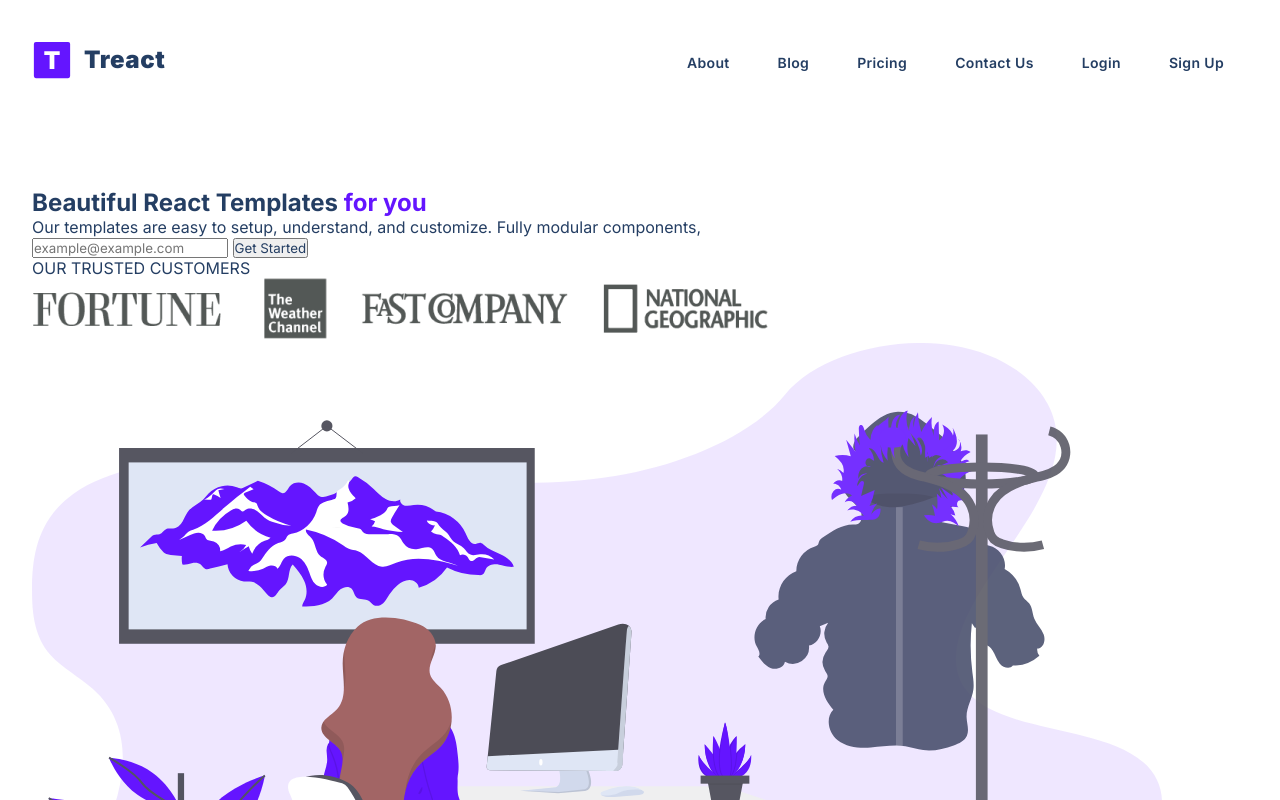
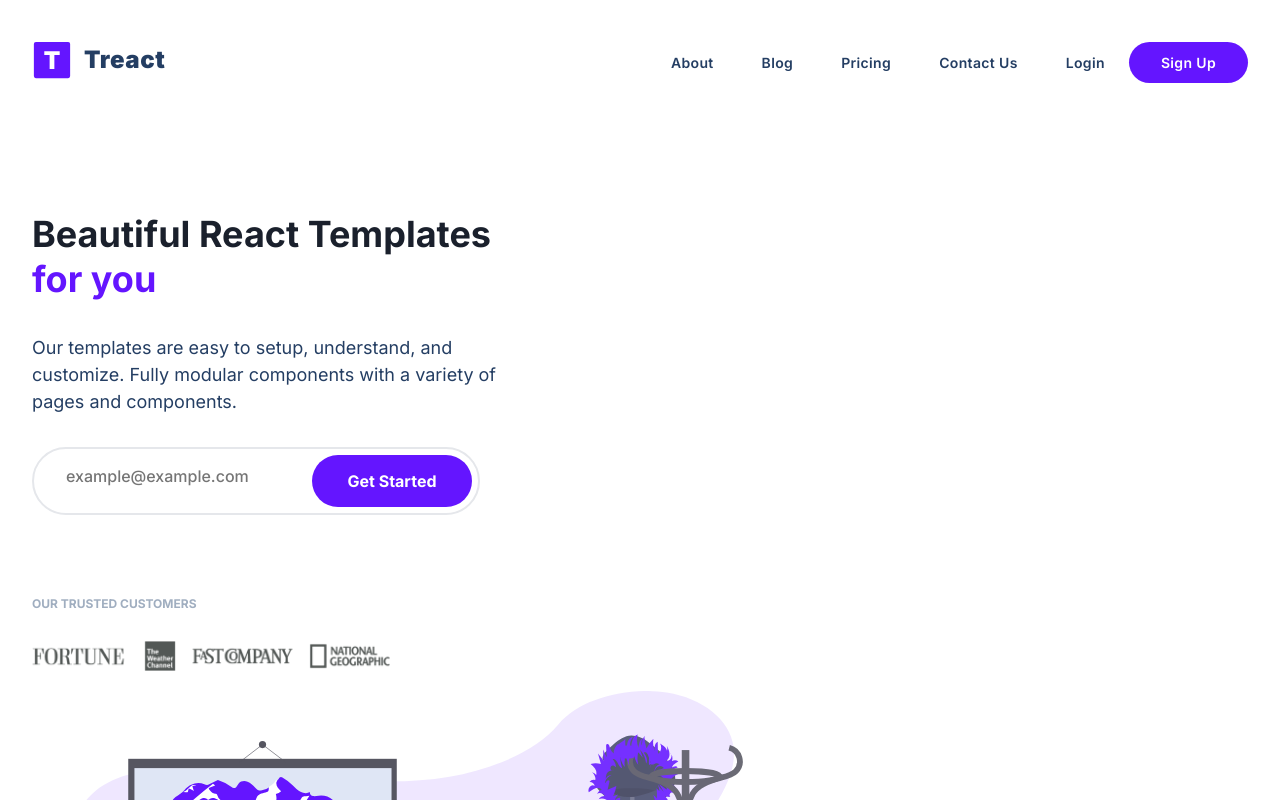
Before and after one commit to DMJamesH/t-react, a plain HTML site: page index.HTML in a window 1280 px wide. Shown: the top 800 px of the page. Drawn offline with Linux system fonts and the light colour scheme.

Commit message:
header-img issue

```diff
--- a/Styles.css
+++ b/Styles.css
@@ -56,6 +56,41 @@
   cursor: pointer;
 }
 
+p {
+  display: block;
+  margin-block-start: 1em;
+  margin-block-end: 1em;
+  margin-inline-start: 0px;
+  margin-inline-end: 0px;
+  line-height: 1.5;
+  font-size: 18px;
+}
+
+figure {
+  display: block;
+  margin-block-start: 1em;
+  margin-block-end: 1em;
+  margin-inline-start: 40px;
+  margin-inline-end: 40px;
+  unicode-bidi: isolate;
+}
+
+img {
+  width: 100%;
+}
+
+h1 {
+  font-size: 36px;
+  color: #1a202c;
+  line-height: 1.25;
+  display: block;
+  margin-block-start: 0.67em;
+  margin-block-end: 0.67em;
+  margin-inline-start: 0px;
+  margin-inline-end: 0px;
+  font-weight: bold;
+}
+
 /*
 
 NAVBAR
@@ -64,6 +99,8 @@
 
 nav {
   display: flex;
+  justify-content: space-between;
+  align-items: center;
   padding-top: 32px;
 }
 
@@ -121,6 +158,31 @@
   opacity: 0;
 }
 
+.nav__link--signup {
+  margin: 0;
+  padding: 10px 32px;
+  margin-top: 2px;
+  border-radius: 9999px;
+  color: #fff;
+  background-color: #6415ff;
+  line-height: 1.5;
+  border: none;
+  width: auto;
+  transform: all 300ms ease;
+}
+
+.nav__link--signup:after {
+  content: "";
+  width: 0;
+  height: 0;
+  position: absolute;
+  left: 0;
+  bottom: 0;
+  background: #6415ff;
+  transition: all 300ms ease;
+  opacity: 0;
+}
+
 .login {
   margin-left: 24px;
 }
@@ -138,3 +200,78 @@
 HEADER / ABOUT US
 
 */
+
+header .row {
+  display: flex;
+  align-items: center;
+  justify-content: space-between;
+}
+
+.header__description {
+  width: 40%;
+}
+
+.header__description--para {
+  margin: 32px 0;
+}
+
+.header__email {
+  width: 100%;
+  max-width: 448px;
+  height: 68px;
+  position: relative;
+  display: flex;
+  justify-content: flex-end;
+  align-items: center;
+}
+
+.header__email--input {
+  width: 100%;
+  border-radius: 500px;
+  border: 2px solid rgb(229, 231, 235);
+  color: rgb(36, 62, 99);
+  padding: 10px 192px 20px 32px;
+  font-size: 16px;
+  font-weight: 500;
+  position: absolute;
+  top: 0;
+  bottom: 0;
+  z-index: 1;
+  transition: border-color 300ms;
+}
+
+.header__email--btn {
+  z-index: 2;
+  margin: 8px;
+  height: calc(100% - 16px);
+  border-radius: 500px;
+  width: 160px;
+  border: none;
+  background-color: #6415ff;
+  color: #fff;
+  font-weight: 700;
+  font-size: 16px;
+  transition: all 300ms ease;
+}
+
+.header__customers--title {
+  margin-top: 80px;
+  color: #a0aec0;
+  font-size: 12px;
+  font-weight: 700;
+}
+
+.header__customers {
+  margin-top: 16px;
+  padding-right: 128px;
+  opacity: 0,5;
+}
+
+.header__img--wrapper {
+  width: calc(100% - 40%);
+}
+
+.header__img {
+  width: 100%;
+  max-width: 768px;
+}
--- a/index.HTML
+++ b/index.HTML
@@ -31,7 +31,7 @@
         <div class="row">
           <div class="header__description">
             <h1>Beautiful React Templates <span class="purple">for you</span></h1>
-            <p class="header__description--para">Our templates are easy to setup, understand, and customize. Fully modular components,</p>
+            <p class="header__description--para">Our templates are easy to setup, understand, and customize. Fully modular components with a variety of pages and components.</p>
             <div class="header__email">
               <input type="text" class="header__email--input" placeholder="example@example.com">
               <button class="header__email--btn">Get Started</button>
```
